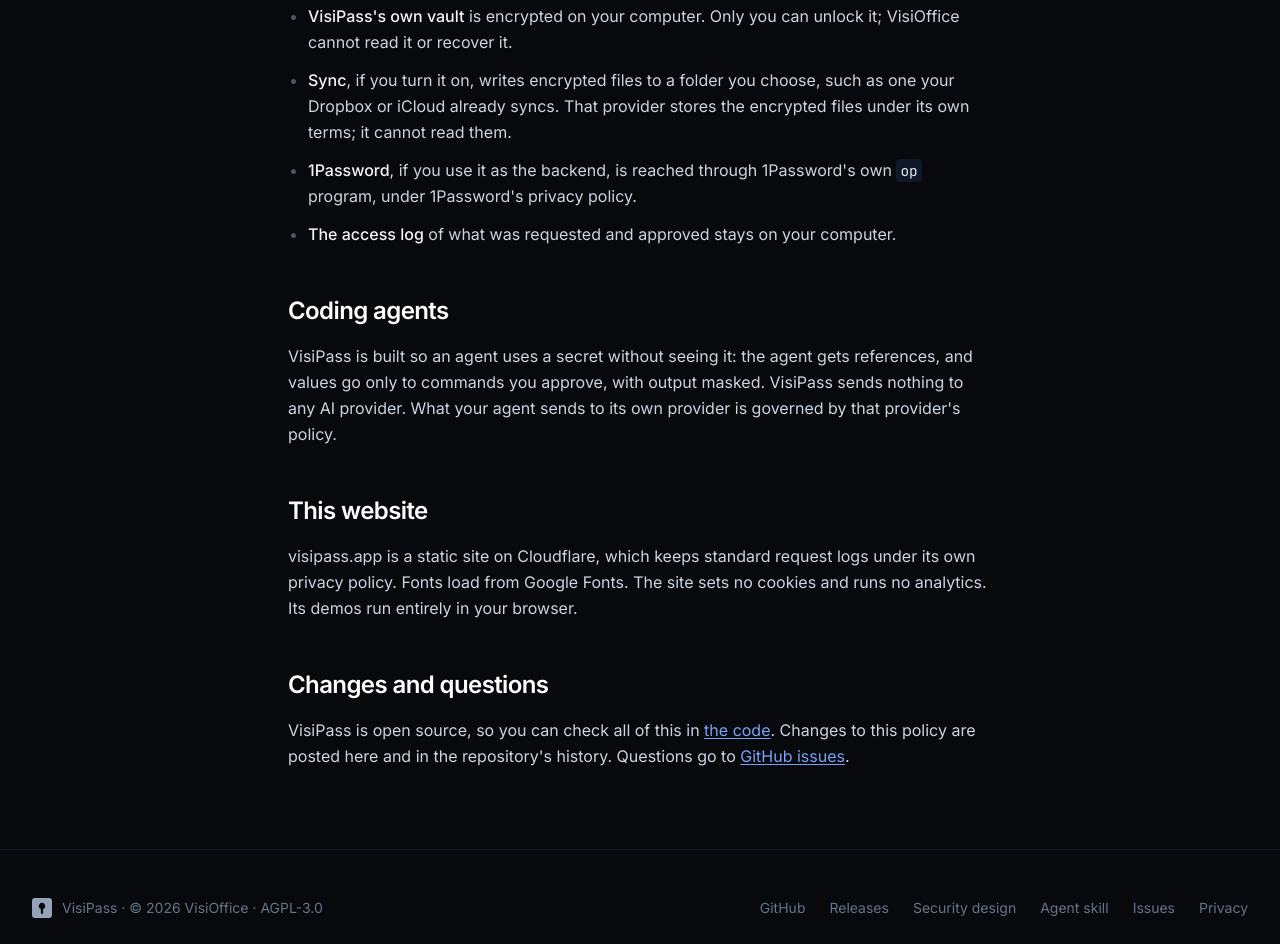
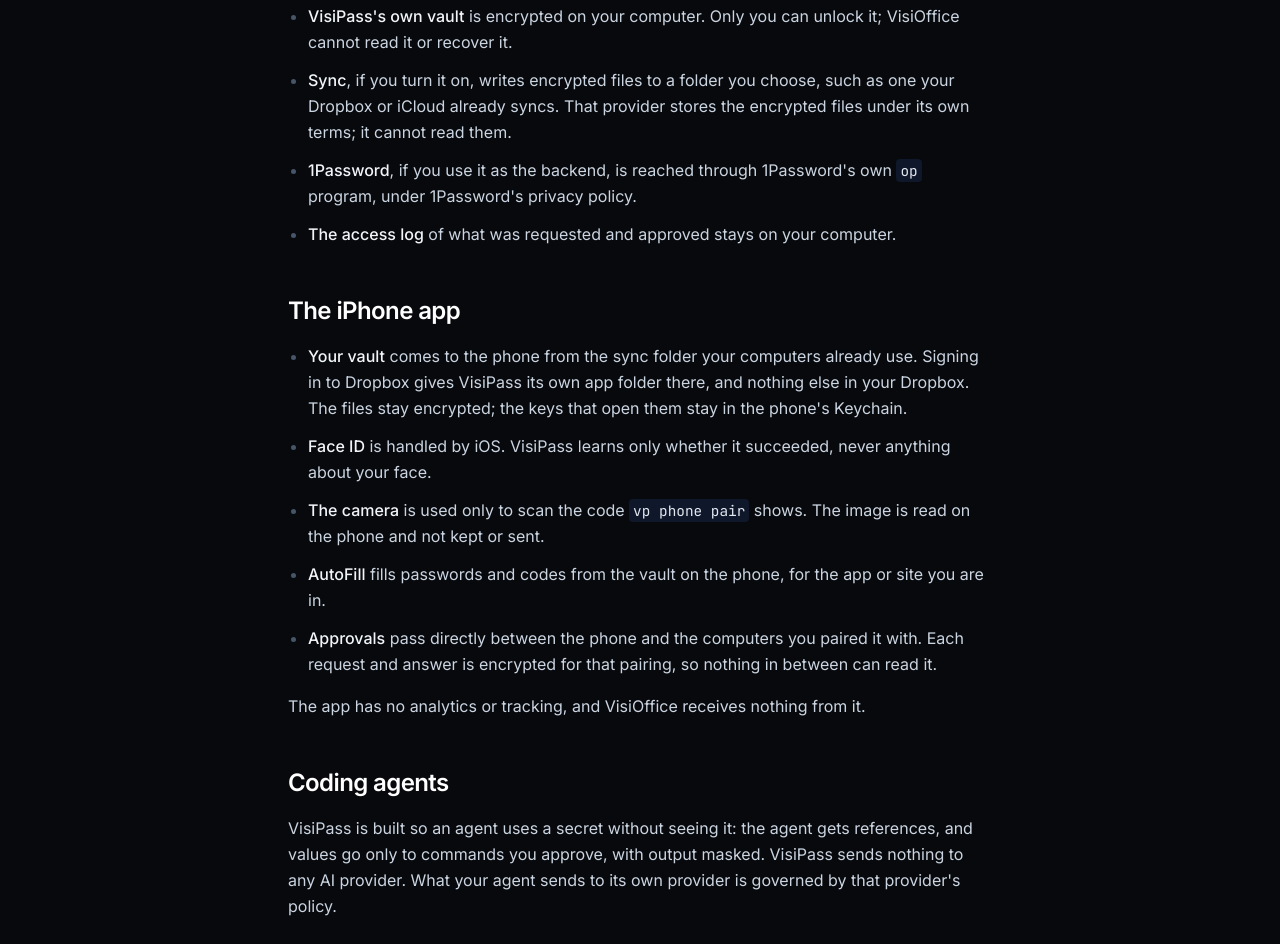
Before and after one commit to VisiOffice/VisiPass, an Astro site in the folder site/: page /privacy in a window 1280 px wide. Shown: the part 1163-2107 px from the top of the page. Built offline with nearby package versions, Linux system fonts and the light colour scheme; Astro itself is replaced by a stand-in of ours.

Commit message:
Privacy policy: the iPhone app
Co-Authored-By: Claude Opus 5.5 <noreply@anthropic.com>

```diff
--- a/site/src/pages/privacy.astro
+++ b/site/src/pages/privacy.astro
@@ -3,7 +3,7 @@ import BaseLayout from '../layouts/BaseLayout.astro';
 import Nav from '../components/Nav.astro';
 import Footer from '../components/Footer.astro';
 
-const updated = 'November 2, 2026';
+const updated = 'November 17, 2026';
 const repo = 'https://github.com/VisiOffice/VisiPass';
 ---
 
@@ -78,6 +78,32 @@ const repo = 'https://github.com/VisiOffice/VisiPass';
         </li>
       </ul>
 
+      <h2>The iPhone app</h2>
+      <ul>
+        <li>
+          <strong>Your vault</strong> comes to the phone from the sync folder your computers already use. Signing in to
+          Dropbox gives VisiPass its own app folder there, and nothing else in your Dropbox. The files stay encrypted;
+          the keys that open them stay in the phone's Keychain.
+        </li>
+        <li>
+          <strong>Face ID</strong> is handled by iOS. VisiPass learns only whether it succeeded, never anything about
+          your face.
+        </li>
+        <li>
+          <strong>The camera</strong> is used only to scan the code <code>vp phone pair</code> shows. The image is
+          read on the phone and not kept or sent.
+        </li>
+        <li>
+          <strong>AutoFill</strong> fills passwords and codes from the vault on the phone, for the app or site you are
+          in.
+        </li>
+        <li>
+          <strong>Approvals</strong> pass directly between the phone and the computers you paired it with. Each
+          request and answer is encrypted for that pairing, so nothing in between can read it.
+        </li>
+      </ul>
+      <p>The app has no analytics or tracking, and VisiOffice receives nothing from it.</p>
+
       <h2>Coding agents</h2>
       <p>
         VisiPass is built so an agent uses a secret without seeing it: the agent gets references, and values go only
```
